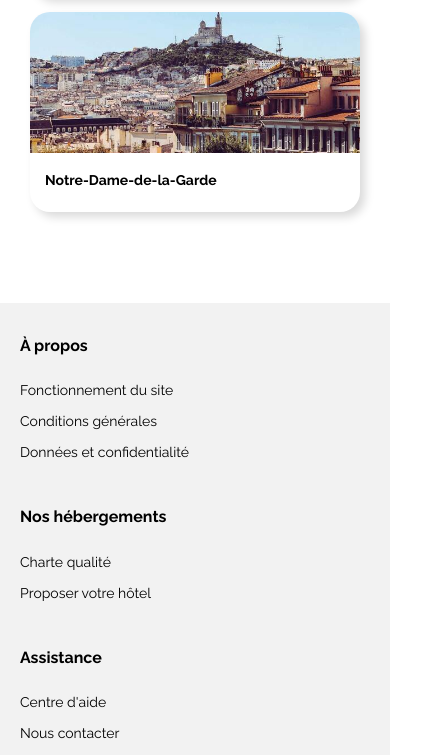
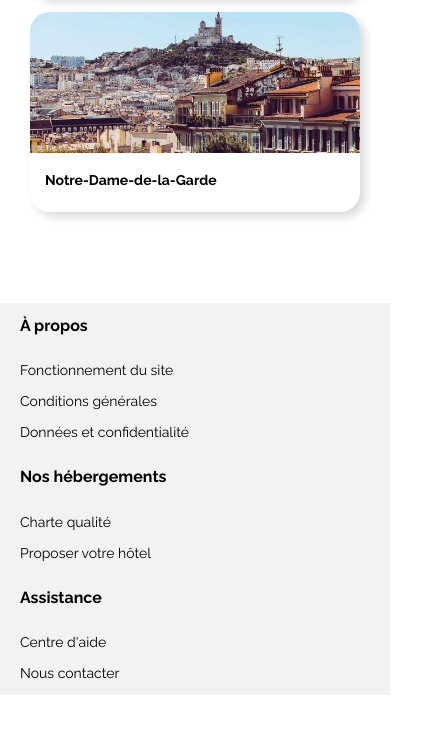
Before and after one commit to Nienkepuiss/projet2, a plain HTML site: page index.html in a window 390 px wide. Shown: the part 3597-4352 px from the top of the page, 430 px wide, since content can reach past the window. After the commit the page ends 4292 px from the top, so only its background shows below. Drawn offline with Linux system fonts and the light colour scheme.

Commit message:
modification footer

```diff
--- a/css/style.css
+++ b/css/style.css
@@ -362,12 +362,14 @@ input::-webkit-input-placeholder{
 .footer{
     display: flex;
     background-color: #F2F2F2;
+    padding-left: 20px;
+    overflow-x: hidden;
 }
 .footer-content{
     display: flex;
     flex-direction: column;
     width: 33%;
-    padding: 20px;
+    justify-content: flex-start;
 }
 .footer-list{
     display: flex;
@@ -579,7 +581,7 @@ input::-webkit-input-placeholder{
     flex-direction: column;
 }
    .footer-content{
-    width: 100%;
     padding-bottom: 0px;
+    width: auto;
 }
 }
```
